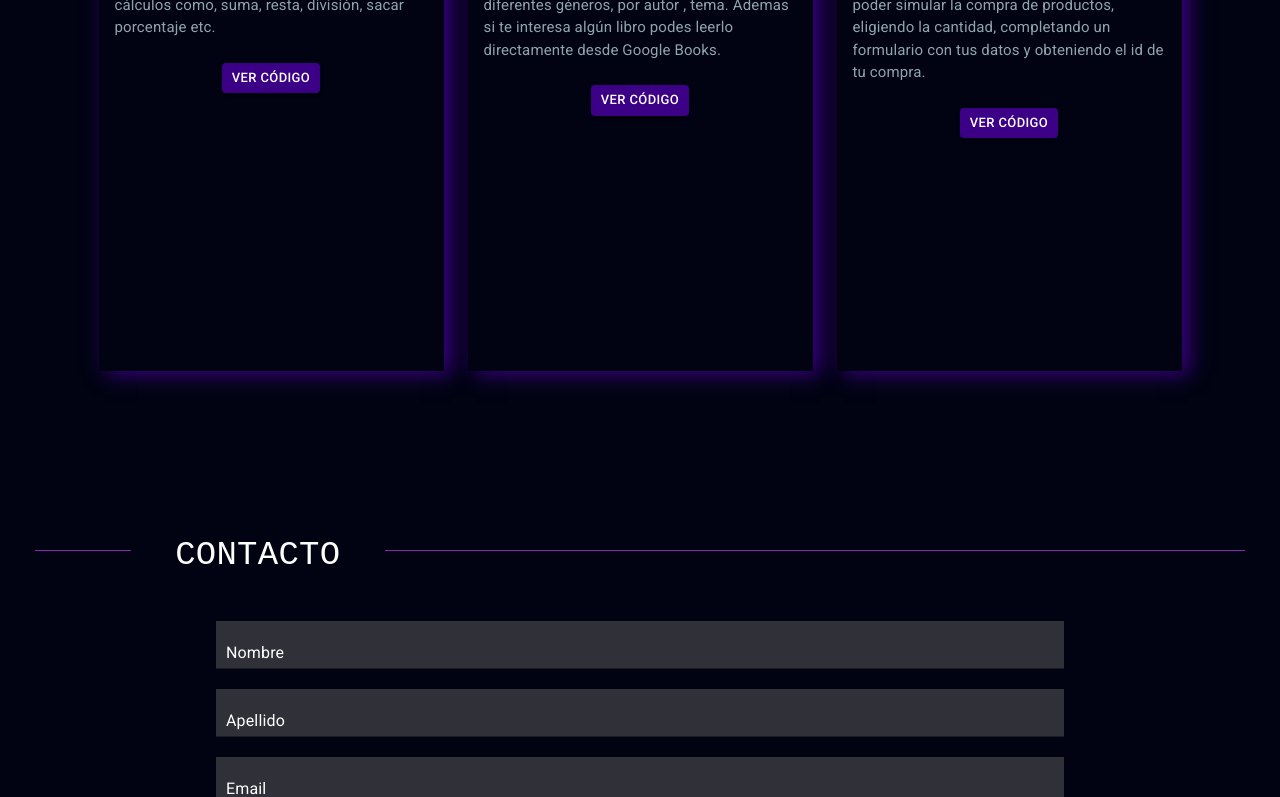
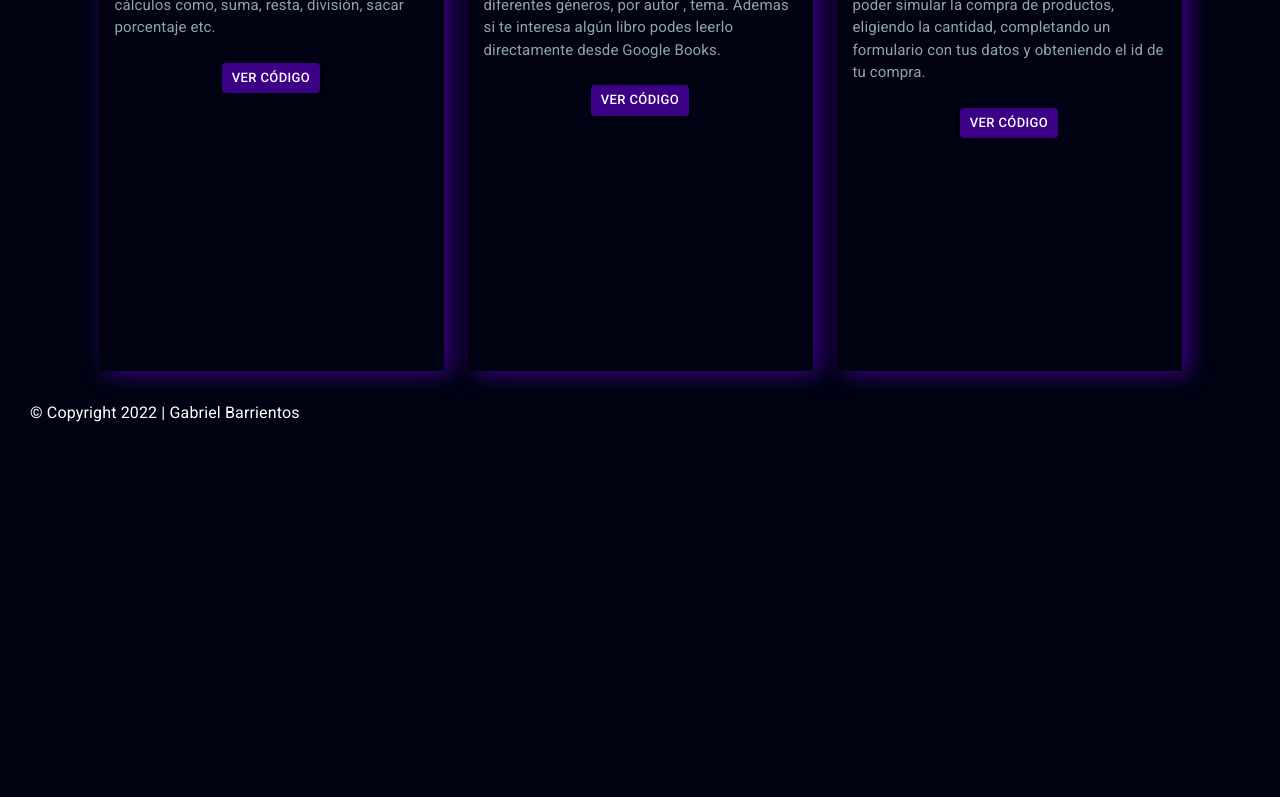
Before and after one commit to BarrientosGa/portfolio, a React (Create React App) app: page / in a window 1280 px wide. Shown: the part 2000-2797 px from the top of the page. After the commit the page ends 2519 px from the top, so only its background shows below. Built offline with nearby package versions, Linux system fonts and the light colour scheme.

Commit message:
se elimino componente contact y se agrego footer

```diff
--- a/src/App.js
+++ b/src/App.js
@@ -2,7 +2,7 @@ import React from 'react'
 import Home from './components/Home/Home';
 import Technology from './components/Technology/Technology';
 import Project from './components/Project/Project';
-import Contact from './components/Contact/Contact';
+import Footer from './components/Footer/Footer';
 import NavBar from './components/NavBar/NavBar';
 import { Box, ThemeProvider } from '@mui/material';
 import { theme } from './theme';
@@ -17,7 +17,7 @@ const App = () => {
         <Home />
         <Technology />
         <Project />
-        <Contact />
+        <Footer/>
       </Box>
     </ThemeProvider>
   )
--- a/src/components/Contact/Contact.js
+++ /dev/null
@@ -1,57 +0,0 @@
-import React from 'react'
-import { useStyles } from './styles/contactStyles'
-import { Box, Button, Container, TextField, Toolbar, Typography } from '@mui/material'
-import DividerComp from '../../Share/Divider/DividerComp'
-
-const Contact = () => {
-
-  const classes = useStyles()
-
-  return (
-    <Box id='contacto'>
-      <Toolbar/>
-      <DividerComp title='CONTACTO' />
-      <Container className={classes.container}>
-        <Box component='form' action="mailto:gabrielbarrientos729@gmail.com" method="post" encType='text/plain' className={classes.form}>
-          <TextField
-            id="standard-basic"
-            label="Nombre"
-            variant="standard"
-            fullWidth
-            className={classes.textField} />
-          <TextField
-            id="standard-basic"
-            label="Apellido"
-            variant="standard"
-            fullWidth
-            className={classes.textField}
-          />
-          <TextField
-            id="standard-basic"
-            label="Email"
-            variant="standard"
-            fullWidth
-            className={classes.textField}
-          />
-          <TextField
-            id="standard-basic"
-            fullWidth
-            multiline
-            rows={4}
-            variant='standard'
-            defaultValue="Escribe tu mensaje"
-            className={classes.textField}
-          />
-          <Button type='submit' variant='contained' color='button'>Enviar</Button>
-        </Box>
-      </Container>
-      <Box component='footer' sx={{ color: 'white', margin: '30px' }}>
-        <Typography component='p'>
-          &copy; Copyright 2022 | Gabriel Barrientos
-        </Typography>
-      </Box>
-    </Box>
-  )
-}
-
-export default Contact
--- /dev/null
+++ b/src/components/Footer/Footer.js
@@ -0,0 +1,20 @@
+import React from 'react'
+import { useStyles } from './styles/footerStyles'
+import { Box, Button, Container, TextField, Toolbar, Typography } from '@mui/material'
+import DividerComp from '../../Share/Divider/DividerComp'
+
+const Footer = () => {
+
+  const classes = useStyles()
+
+  return (
+    <Box component='footer' sx={{ color: 'white', margin: '30px' }}>
+      <Typography component='p'>
+        &copy; Copyright 2022 | Gabriel Barrientos
+      </Typography>
+      <Toolbar />
+    </Box>
+  )
+}
+
+export default Footer
--- a/src/components/NavBar/NavBarDesktop/NavBarDesktop.js
+++ b/src/components/NavBar/NavBarDesktop/NavBarDesktop.js
@@ -22,9 +22,6 @@ const NavBarDesktop = () => {
                         <Link href='#proyectos' sx={{ textDecoration: 'none' }}>
                             <Button id='#proyectos'>Proyectos</Button>
                         </Link>
-                        <Link href='#contacto' sx={{ textDecoration: 'none' }}>
-                            <Button id='#contacto'>Contacto</Button>
-                        </Link>
                     </Box>
                 </Toolbar>
             </AppBar>
--- a/src/components/NavBar/NavBarMobile/DrawerMobile.js
+++ b/src/components/NavBar/NavBarMobile/DrawerMobile.js
@@ -20,7 +20,7 @@ const DrawerMobile = ({setOpen, open}) => {
         >
           <List className={classes.list}>
             {/* modificar esto despues y agregarle los id a los botones */}
-            {['Tecnologías', 'Proyectos', 'Contacto'].map((text, index) => (
+            {['Tecnologías', 'Proyectos'].map((text, index) => (
               <Link href={`#${text.toLowerCase()}`} key={index} className={classes.link}>
                 <Button>{text}</Button>
               </Link>
```
Also changed, not shown: src/components/Footer/styles/footerStyles.js (renamed from src/components/Contact/styles/contactStyles.js).
